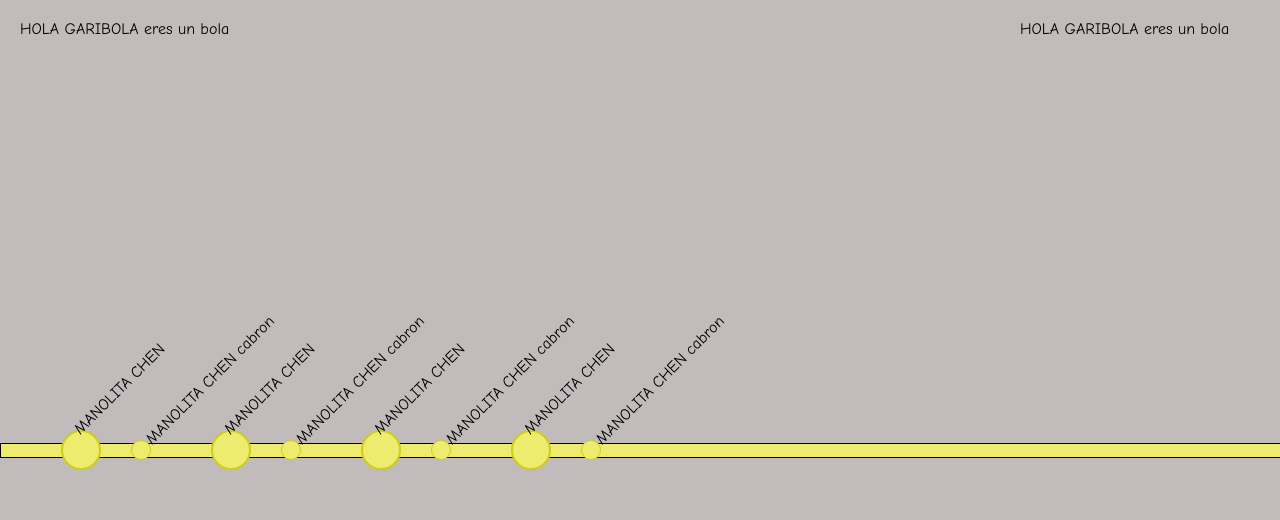
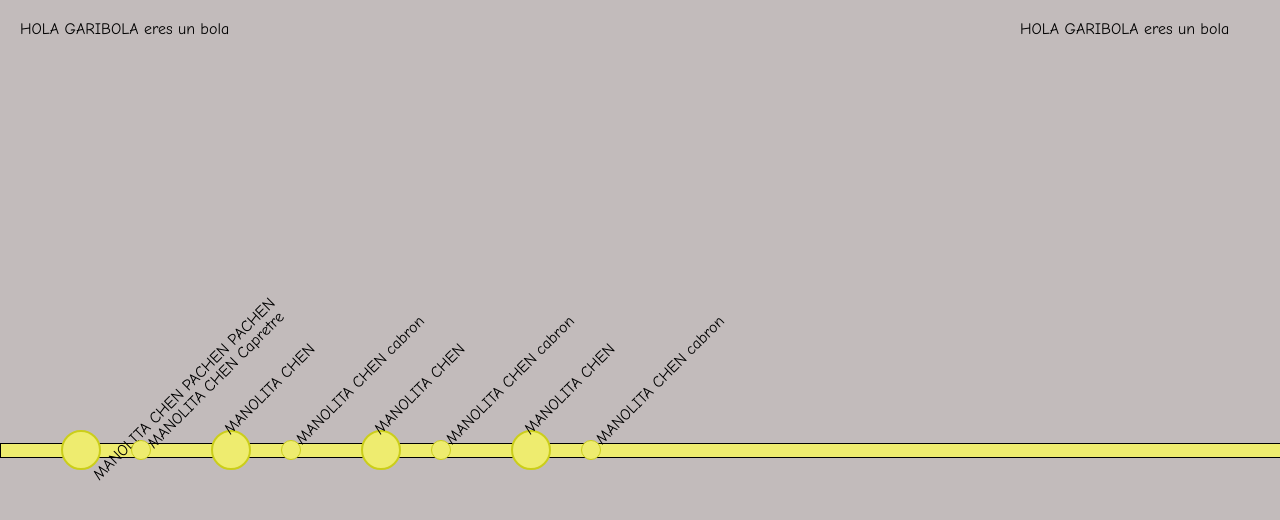
Before and after one commit to FrancisTocino/star-wars-timeline, a plain HTML site: page starWarsTimeline.html in a window 1280 px wide. Shown: the top 520 px of the page. Drawn offline with nearby package versions, Linux system fonts and the light colour scheme.

Commit message:
Cambio Mensaje

```diff
--- a/starWarsTimeline.html
+++ b/starWarsTimeline.html
@@ -38,10 +38,10 @@
                 <div class="timeline-line">
 
                         <div class="era-1 bola bola-big">
-                            <p class="texto">MANOLITA CHEN</p>
+                            <p class="texto">MANOLITA CHEN PACHEN PACHEN</p>
                         </div>
                         <div class="era-1 bola bola-small">
-                            <p class="texto">MANOLITA CHEN cabron</p>
+                            <p class="texto">MANOLITA CHEN Capretre</p>
                         </div>
                         <div class="era-1 bola bola-big">
                             <p class="texto">MANOLITA CHEN</p>
```
